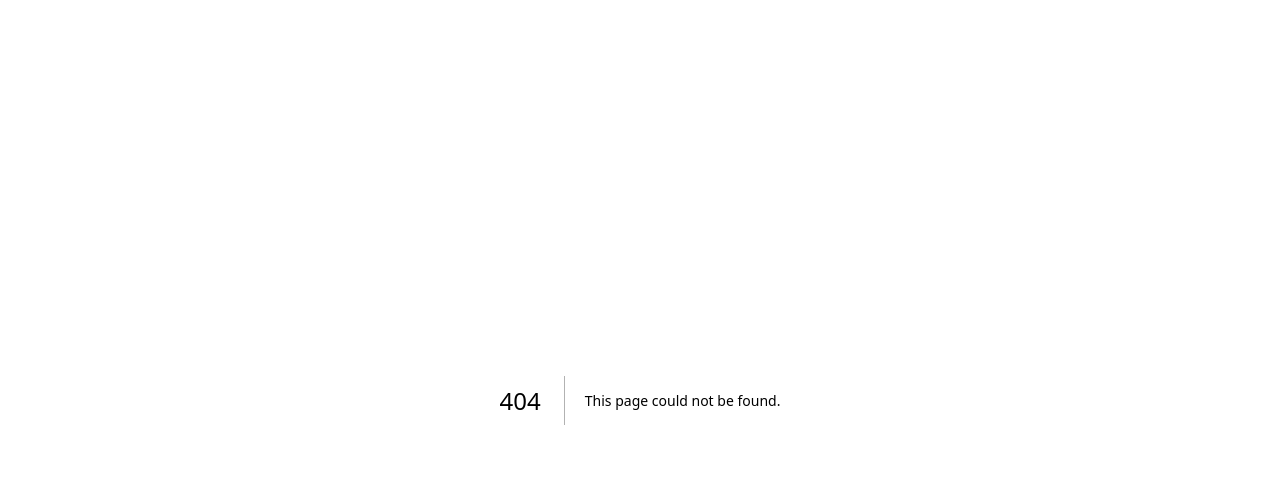
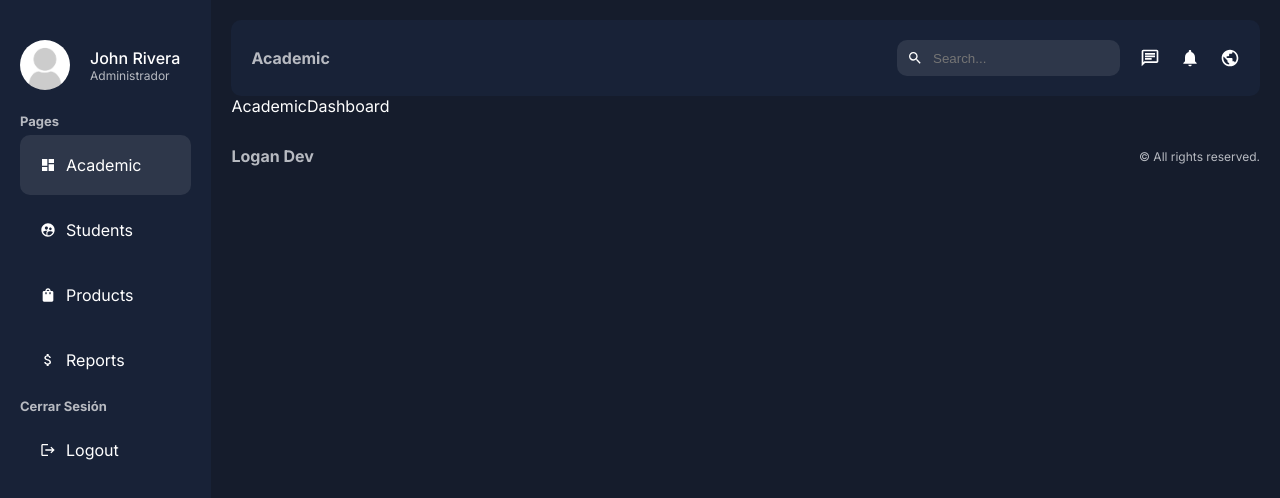
Before and after one commit to Logan-JR/project-audit, a Next.js app: page /academic in a window 1280 px wide. Before the commit this address had no page. Shown: the top 498 px of the page. Built offline with nearby package versions, Linux system fonts and the light colour scheme.

Commit message:
add desing homepage, academic dashboard

```diff
--- /dev/null
+++ b/src/app/academic/layout.jsx
@@ -0,0 +1,22 @@
+import Navbar from "@/ui/dashboard/navbar/navbar";
+import Sidebar from "@/ui/dashboard/sidebar/sidebar";
+import styles from "@/ui/dashboard/dashboard.module.css";
+import Footer from "@/ui/dashboard/footer/footer";
+import { menuAcademic } from "@/data/data";
+
+const Layout = ({ children }) => {
+  return (
+    <div className={styles.container}>
+      <div className={styles.menu}>
+        <Sidebar menuItems={menuAcademic} />
+      </div>
+      <div className={styles.content}>
+        <Navbar />
+        {children}
+        <Footer />
+      </div>
+    </div>
+  );
+};
+
+export default Layout;
--- /dev/null
+++ b/src/app/academic/page.jsx
@@ -0,0 +1,8 @@
+
+const AcademicDashboard = () => {
+  return (
+    <div>AcademicDashboard</div>
+  )
+}
+
+export default AcademicDashboard
--- a/src/app/dashboard/layout.jsx
+++ b/src/app/dashboard/layout.jsx
@@ -2,12 +2,14 @@ import Navbar from '@/ui/dashboard/navbar/navbar'
 import Sidebar from '@/ui/dashboard/sidebar/sidebar'
 import styles from '@/ui/dashboard/dashboard.module.css'
 import Footer from '@/ui/dashboard/footer/footer'
+import { menuAdmin } from '@/data/data'
+
 
 const Layout = ({ children }) => {
   return (
     <div className={styles.container}>
       <div className={styles.menu}>
-        <Sidebar />
+        <Sidebar menuItems={menuAdmin} />
       </div>
       <div className={styles.content}>
         <Navbar />
--- a/src/app/page.jsx
+++ b/src/app/page.jsx
@@ -1,7 +1,9 @@
+import Navbar from '@/ui/homepage/navbar/Navbar'
 
 export default function HomePage() {
   return (
     <div>
+      <Navbar />
       <h1>HomePage</h1>
     </div>
   );
--- /dev/null
+++ b/src/data/data.js
@@ -0,0 +1,123 @@
+import {
+  MdDashboard,
+  MdSupervisedUserCircle,
+  MdShoppingBag,
+  MdAttachMoney,
+  MdWork,
+  MdAnalytics,
+  MdPeople,
+  MdOutlineSettings,
+  MdHelpCenter,
+  MdLogout,
+} from "react-icons/md";
+
+export const menuAdmin = [
+  {
+    title: "Pages",
+    list: [
+      {
+        title: "Dashboard",
+        path: "/dashboard",
+        icon: <MdDashboard />,
+      },
+      {
+        title: "Users",
+        path: "/dashboard/users",
+        icon: <MdSupervisedUserCircle />,
+      },
+      {
+        title: "Products",
+        path: "",
+        icon: <MdShoppingBag />,
+      },
+      {
+        title: "Transactions",
+        path: "",
+        icon: <MdAttachMoney />,
+      },
+    ],
+  },
+  {
+    title: "Analytics",
+    list: [
+      {
+        title: "Revenue",
+        path: "",
+        icon: <MdWork />,
+      },
+      {
+        title: "Reports",
+        path: "",
+        icon: <MdAnalytics />,
+      },
+      {
+        title: "Teams",
+        path: "",
+        icon: <MdPeople />,
+      },
+    ],
+  },
+  {
+    title: "User",
+    list: [
+      {
+        title: "Settings",
+        path: "/dashboard/settings",
+        icon: <MdOutlineSettings />,
+      },
+      {
+        title: "Help",
+        path: "/dashboard/help",
+        icon: <MdHelpCenter />,
+      },
+    ],
+  },
+  {
+    title: "Cerrar Sesion",
+    list: [
+      {
+        title: "Logout",
+        path: "/",
+        icon: <MdLogout />,
+      },
+    ],
+  },
+];
+
+export const menuAcademic = [
+  {
+    title: "Pages",
+    list: [
+      {
+        title: "Academic",
+        path: "/academic",
+        icon: <MdDashboard />,
+      },
+      {
+        title: "Students",
+        path: "/academic/students",
+        icon: <MdSupervisedUserCircle />,
+      },
+      {
+        title: "Products",
+        path: "",
+        icon: <MdShoppingBag />,
+      },
+      {
+        title: "Reports",
+        path: "",
+        icon: <MdAttachMoney />,
+      },
+    ],
+  },
+  {
+    title: "Cerrar Sesión",
+    list: [
+      {
+        title: "Logout",
+        path: "/",
+        icon: <MdLogout />,
+      },
+    ],
+  },
+];
--- a/src/ui/dashboard/dashboard.module.css
+++ b/src/ui/dashboard/dashboard.module.css
@@ -10,7 +10,7 @@
 }
 
 .content {
-  flex: 4;
+  flex: 6;
   padding: 20px;
 }
 
--- a/src/ui/dashboard/sidebar/sidebar.jsx
+++ b/src/ui/dashboard/sidebar/sidebar.jsx
@@ -1,83 +1,8 @@
 import MenuLink from "./menuLink/menuLink";
 import Image from "next/image";
 import styles from "@/ui/dashboard/sidebar/sidebar.module.css";
-import {
-  MdDashboard,
-  MdSupervisedUserCircle,
-  MdShoppingBag,
-  MdAttachMoney,
-  MdWork,
-  MdAnalytics,
-  MdPeople,
-  MdOutlineSettings,
-  MdHelpCenter,
-  MdLogout,
-} from "react-icons/md";
 
-const menuItems = [
-  {
-    title: "Pages",
-    list: [
-      {
-        title: "Dashboard",
-        path: "/dashboard",
-        icon: <MdDashboard />,
-      },
-      {
-        title: "Users",
-        path: "/dashboard/users",
-        icon: <MdSupervisedUserCircle />,
-      },
-      {
-        title: "Products",
-        path: "/dashboard/products",
-        icon: <MdShoppingBag />,
-      },
-      {
-        title: "Transactions",
-        path: "/dashboard/transactions",
-        icon: <MdAttachMoney />,
-      },
-    ],
-  },
-  {
-    title: "Analytics",
-    list: [
-      {
-        title: "Revenue",
-        path: "/dashboard/revenue",
-        icon: <MdWork />,
-      },
-      {
-        title: "Reports",
-        path: "/dashboard/reports",
-        icon: <MdAnalytics />,
-      },
-      {
-        title: "Teams",
-        path: "/dashboard/teams",
-        icon: <MdPeople />,
-      },
-    ],
-  },
-  {
-    title: "User",
-    list: [
-      {
-        title: "Settings",
-        path: "/dashboard/settings",
-        icon: <MdOutlineSettings />,
-      },
-      {
-        title: "Help",
-        path: "/dashboard/help",
-        icon: <MdHelpCenter />,
-      },
-    ],
-  },
-];
-
-const Sidebar = () => {
+const Sidebar = ({ menuItems }) => {
   return (
     <div className={styles.container}>
       <div className={styles.user}>
@@ -103,10 +28,6 @@ const Sidebar = () => {
           </li>
         ))}
       </ul>
-      <button className={styles.logout}>
-        <MdLogout />
-        Logout
-      </button>
     </div>
   );
 };
--- a/src/ui/dashboard/sidebar/sidebar.module.css
+++ b/src/ui/dashboard/sidebar/sidebar.module.css
@@ -39,21 +39,3 @@
   font-size: 13px;
   margin: 10px 0px;
 }
-
-.logout {
-  padding: 20px;
-  margin: 5px 0px;
-  display: flex;
-  align-items: center;
-  gap: 10px;
-  cursor: pointer;
-  border-radius: 10px;
-  background: none;
-  border: none;
-  color: white;
-  width: 100%;
-}
-
-.logout:hover {
-  background-color: #2e374a;
-}
--- /dev/null
+++ b/src/ui/homepage/navbar/navbar.module.css
@@ -0,0 +1,26 @@
+.container {
+  display: flex;
+  justify-content: space-around;
+  align-items: center;
+  height: 60px;
+  background-color: brown;
+  margin: 30px 15px 0;
+  border-radius: 15px;
+}
+
+.list {
+  display: flex;
+  font-size: 1.1rem;
+  font-weight: 500;
+  list-style-type: none;
+  gap: 1.5em;
+}
+
+.list li {
+  border-radius: 15px;
+  padding: 10px;
+}
+
+.list li:hover {
+  background-color: #182237;
+}
```
Also changed, not shown: src/app/academic/students/page.jsx (added, +8 -0 lines), src/ui/homepage/navbar/Navbar.jsx (added, +35 -0 lines), public/uatf.png (added).
